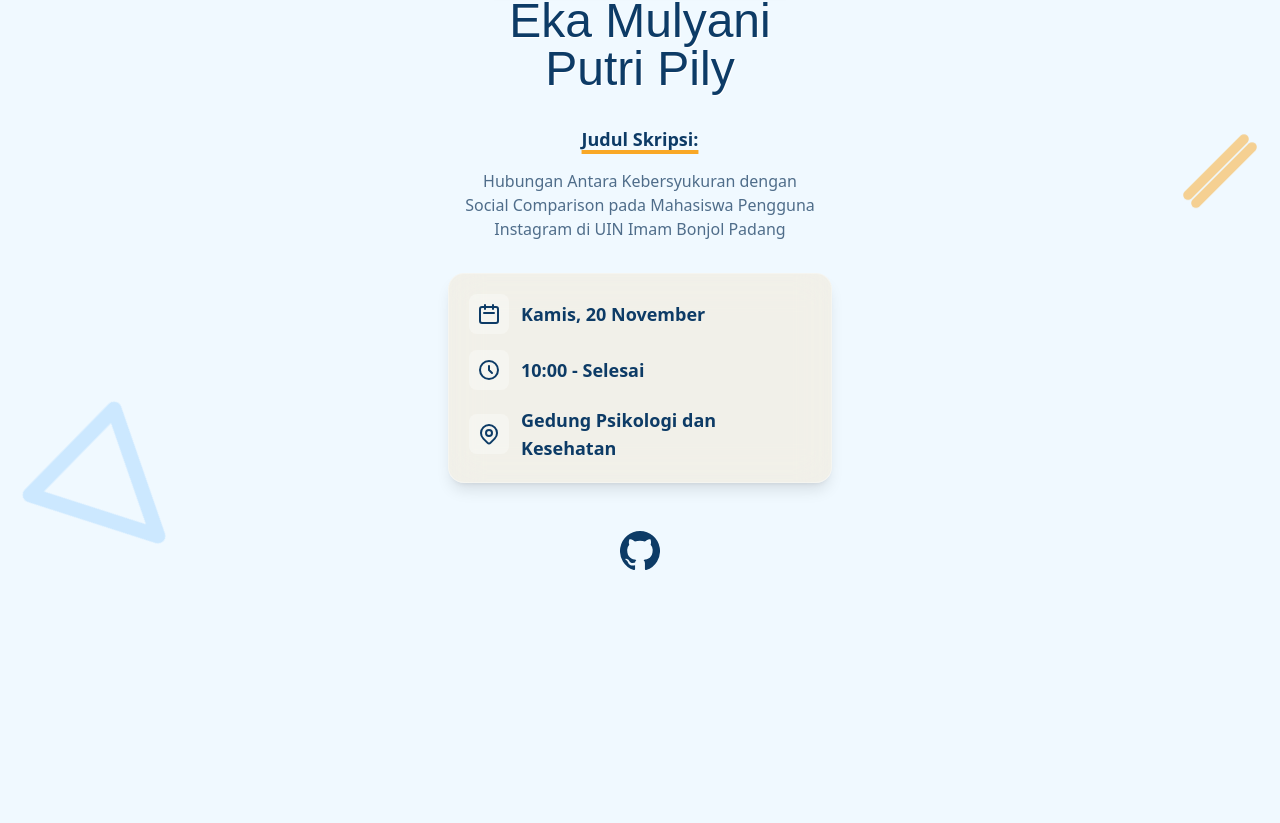
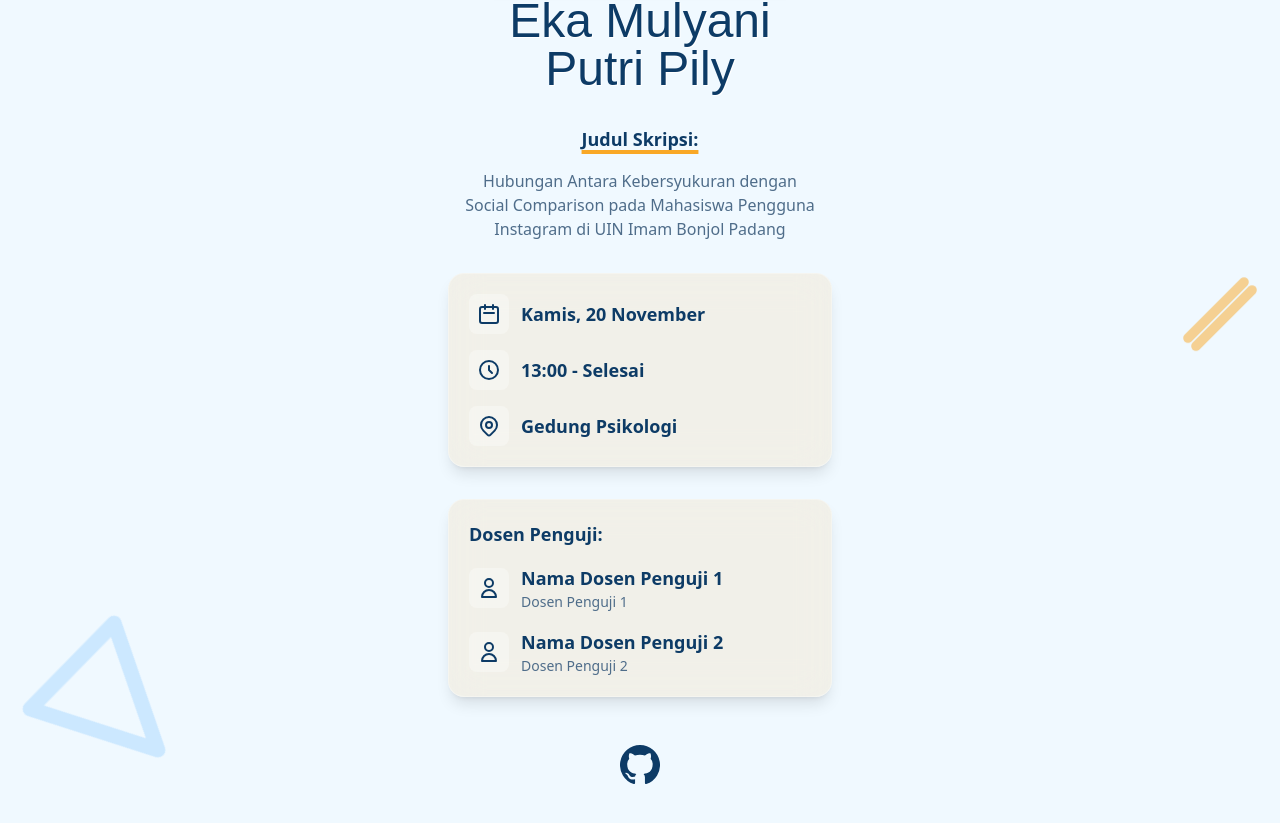
Before and after one commit to Ikiiloh/undangan-sempro, a React (Vite) app: page / in a window 1280 px wide. Shown: the part 555-1378 px from the top of the page. Before the commit the page ends 1164 px from the top, so only its background shows below. Built offline with nearby package versions, Linux system fonts and the light colour scheme.

Commit message:
feat: update invitationData with correct time, location, and add examiner details component

```diff
--- a/src/App.tsx
+++ b/src/App.tsx
@@ -10,9 +10,13 @@ function App() {
     thesisTitle:
       "Hubungan Antara Kebersyukuran dengan Social Comparison pada Mahasiswa Pengguna Instagram di UIN Imam Bonjol Padang",
     date: "Kamis, 20 November",
-    time: "10:00 - Selesai",
-    location: "Gedung Psikologi dan Kesehatan", // Tambahkan lokasi di sini
-    imageUrl: "https://res.cloudinary.com/dlcljeoih/image/upload/v1762683478/12_k4d1ek.jpg", // Menggunakan placeholder
+    time: "13:00 - Selesai",
+    location: "Gedung Psikologi", // Tambahkan lokasi di sini
+    imageUrl: "https://res.cloudinary.com/dlcljeoih/image/upload/v1762686583/IMG_9252_kfrz5g.jpg", // Menggunakan placeholder
+    examiners: [
+      { name: "Nama Dosen Penguji 1", role: "Dosen Penguji 1" },
+      { name: "Nama Dosen Penguji 2", role: "Dosen Penguji 2" },
+    ],
   };
 
   return (
@@ -39,6 +43,8 @@ function App() {
           time={invitationData.time}
           location={invitationData.location}
         />
+
+        <ExaminerDetails examiners={invitationData.examiners} />
       </main>
 
       <Footer />
@@ -213,6 +219,43 @@ function EventDetails({ date, time, location }: { date: string; time: string; lo
   );
 }
 
+// Komponen Detail Dosen Penguji
+function ExaminerDetails({ examiners }: { examiners: { name: string; role: string }[] }) {
+  return (
+    <div className="w-full bg-brand-accent/10 backdrop-blur-lg border border-white/30 rounded-2xl shadow-lg p-5 transition-all duration-300 hover:shadow-xl">
+      <div className="flex flex-col items-start gap-4 text-brand-dark font-bold">
+        <h4 className="text-lg font-bold text-brand-dark">
+          Dosen Penguji:
+        </h4>
+        {examiners.map((examiner, index) => (
+          <div key={index} className="flex items-center gap-3">
+            <div className="bg-white/30 p-2 rounded-lg">
+              <svg
+                xmlns="http://www.w3.org/2000/svg"
+                className="h-6 w-6"
+                fill="none"
+                viewBox="0 0 24 24"
+                stroke="currentColor"
+                strokeWidth="2"
+              >
+                <path
+                  strokeLinecap="round"
+                  strokeLinejoin="round"
+                  d="M16 7a4 4 0 11-8 0 4 4 0 018 0zM12 14a7 7 0 00-7 7h14a7 7 0 00-7-7z"
+                />
+              </svg>
+            </div>
+            <div>
+              <span className="text-lg">{examiner.name}</span>
+              <p className="text-sm font-medium text-brand-light">{examiner.role}</p>
+            </div>
+          </div>
+        ))}
+      </div>
+    </div>
+  );
+}
+
 // Komponen Footer
 function Footer() {
   return (
```
